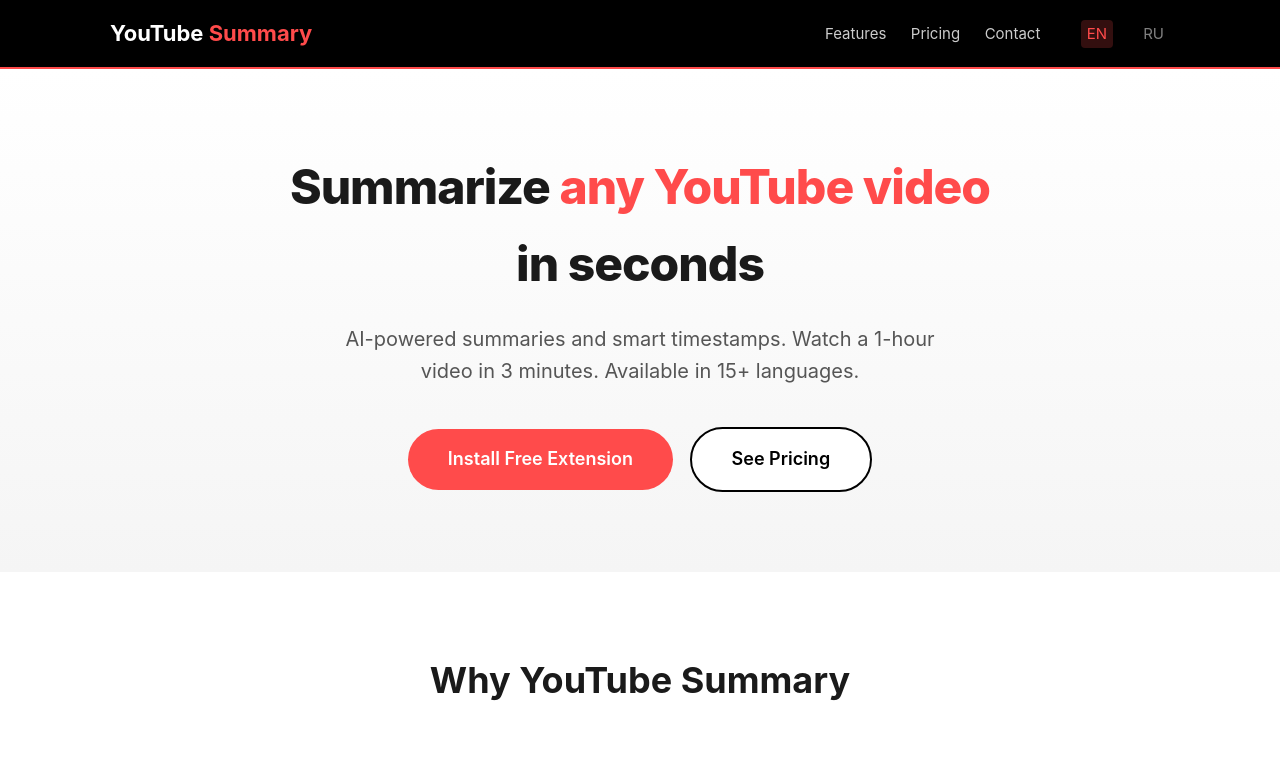
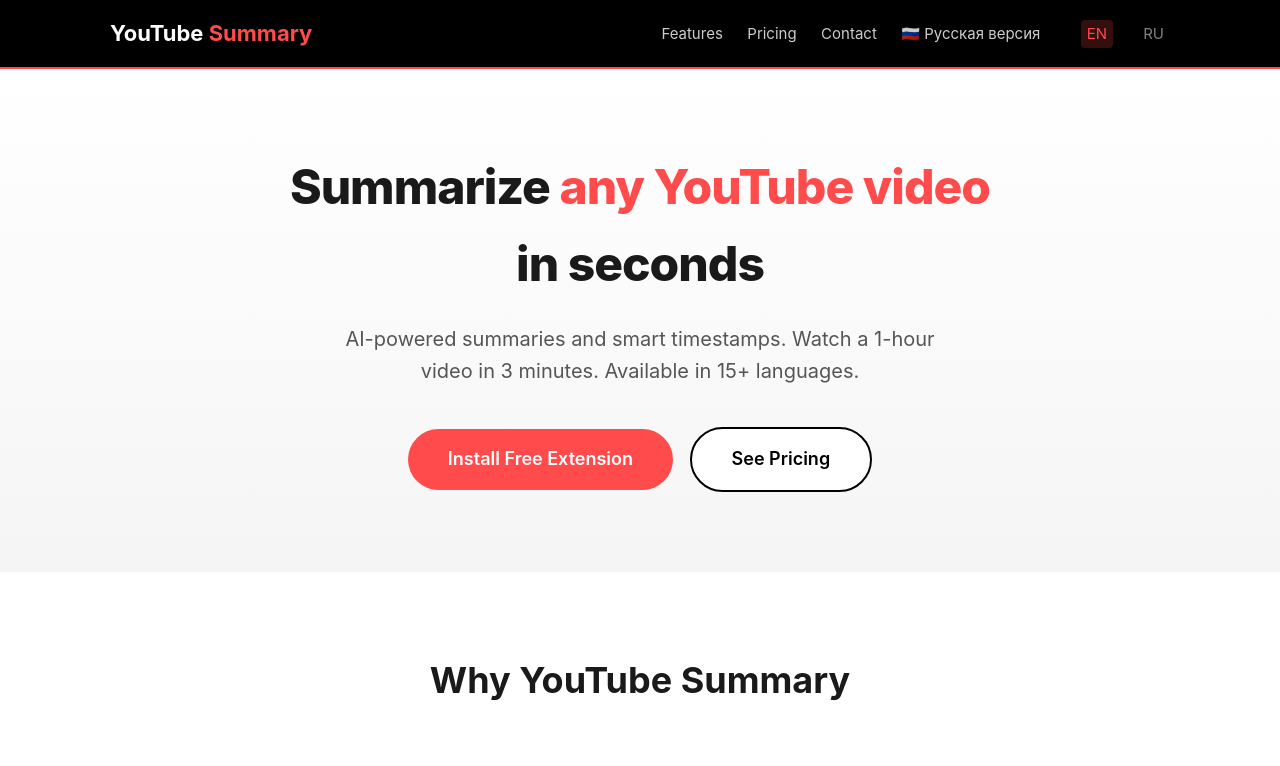
Before and after one commit to isa7777777/yt-summary-landing, a plain HTML site: page index.html in a window 1280 px wide. Shown: the top 766 px of the page. Drawn offline with Linux system fonts and the light colour scheme.

Commit message:
Update index.html

```diff
--- a/index.html
+++ b/index.html
@@ -16,6 +16,7 @@
   <a href="#features">Features</a>
   <a href="#pricing">Pricing</a>
   <a href="contact.html">Contact</a>
+  <a href="index-ru.html">🇷🇺 Русская версия</a>
   <span class="lang-switcher">
     <a href="index.html" class="active">EN</a>
     <a href="index-ru.html">RU</a>
```
Lines whose indentation alone changed are shown as unchanged.
